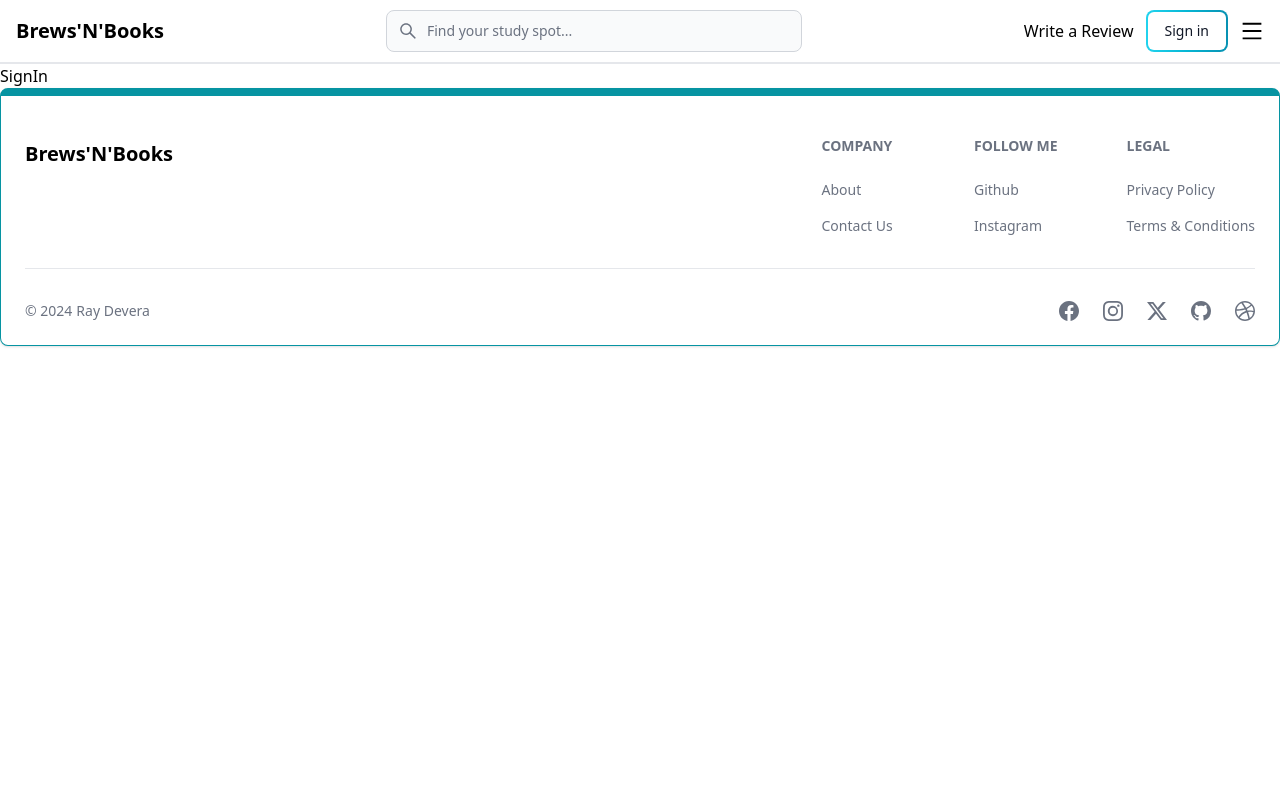
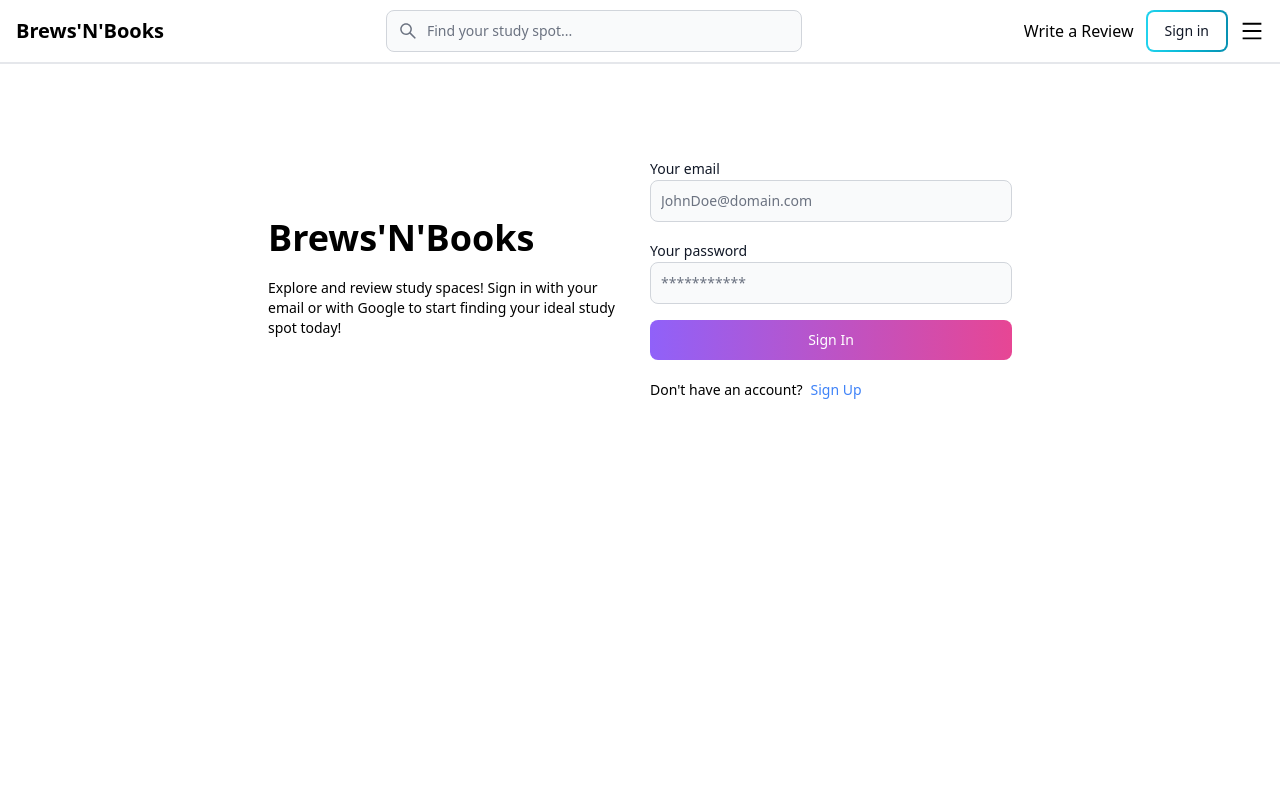
Before and after one commit to RayDV/Books-and-Brews, a React (Vite) app in the folder client/: page /sign-in in a window 1280 px wide. Shown: the top 800 px of the page. Built offline with nearby package versions, Linux system fonts and the light colour scheme.

Commit message:
complete signin page functionality

```diff
--- a/client/src/pages/SignIn.jsx
+++ b/client/src/pages/SignIn.jsx
@@ -1,7 +1,98 @@
-import React from 'react'
+import { Alert, Button, Label, Spinner, TextInput } from 'flowbite-react'
+import { useState } from 'react'
+import { Link, useNavigate } from 'react-router-dom'
 
 export default function SignIn() {
+  const [formData, setFormData] = useState({});
+  const [errorMessage, setErrorMessage] = useState(null);
+  const [loading, setLoading] = useState(false);
+  const navigate = useNavigate();
+  const handleChange = (e) => {
+    setFormData({...formData, [e.target.id]: e.target.value.trim() });
+  };
+  const handleSubmit = async (e) => {
+    // prevents the whole page from refreshing after submitting our form
+    e.preventDefault();
+    if (!formData.email || !formData.password) {
+      return setErrorMessage('Please fill out all the fields.');
+    }
+    try {
+      setLoading(true);
+      setErrorMessage(null);
+      const res = await fetch('api/auth/signin', {
+        method: 'POST',
+        headers: { 'Content-Type': 'application/json' },
+        body: JSON.stringify(formData),
+      });
+      const data = await res.json();
+      if (data.success === false ) {
+        return setErrorMessage(data.message);
+      }
+      setLoading(false);
+      if(res.ok) {
+        navigate('/');
+      }
+    } catch (error) {
+      setErrorMessage(error.message);
+      setLoading(false);
+    }
+  }
   return (
-    <div>SignIn</div>
+  <div className='min-h-screen mt-20'>
+    <div className='flex p-3 max-w-3xl mx-auto flex-col md:flex-row md:items-center gap-5'>
+
+      {/* left side */}
+      <div className="flex-1">
+        <Link
+          to="/"
+          className="font-bold text-4xl"
+          >
+          <span>Brews'N'Books</span>
+        </Link>
+        <p className='text-sm mt-5'>
+          Explore and review study spaces! Sign in with your email or with Google to start finding your ideal study spot today!
+        </p>
+      </div>
+
+      {/* right side */}
+      <div className='flex-1'>
+        <form className='flex flex-col gap-4' onSubmit={handleSubmit}>
+          <div className="">
+            <Label value='Your email' />
+            <TextInput type='email' placeholder='JohnDoe@domain.com' id='email' onChange={handleChange} />
+          </div>
+
+          <div className="">
+            <Label value='Your password' />
+            <TextInput type='password' placeholder='***********' id='password' onChange={handleChange} />
+          </div>
+          {/* in flowbite we need to specify the type. Without flowbite default is submit */}
+          <Button gradientDuoTone={'purpleToPink'} type='submit' disabled={loading}>
+            {
+              loading ? (
+                <>
+                  <Spinner size='sm' />
+                  <span className='pl-3'>Loading...</span>
+                </>
+                ) : ('Sign In')
+              }
+          </Button>
+        </form>
+        <div className="flex gap-2 text-sm mt-5">
+          <span>Don't have an account?</span>
+          <Link to={'/sign-up'} className='text-blue-500'>
+            Sign Up
+          </Link>
+        </div>
+        {
+          errorMessage && (
+            <Alert className='mt-5' color='failure'>
+              {errorMessage}
+            </Alert>
+          )
+        }
+      </div>
+    </div>
+  </div>
   )
 }
```
